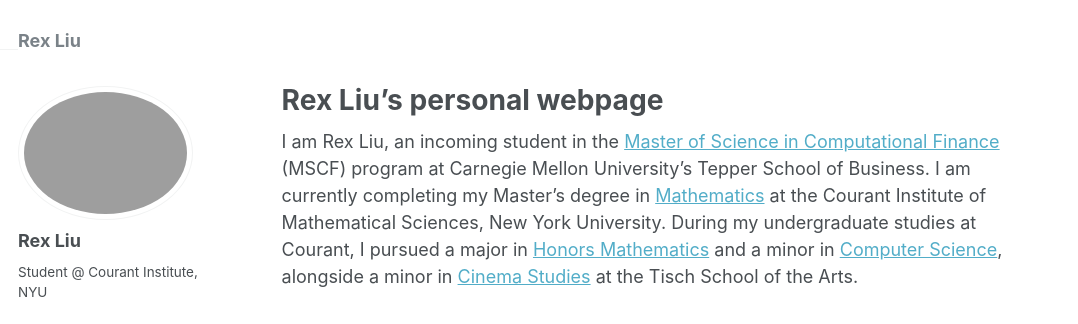
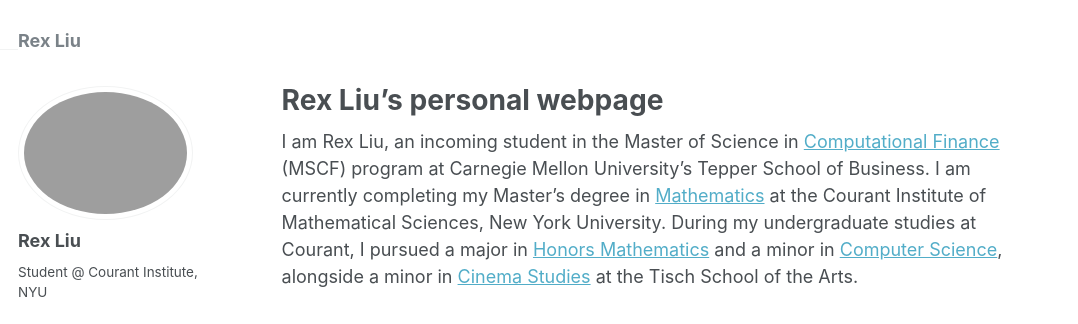
Before and after one commit to RexLiu9/rexliu9.github.io, a Jekyll site: the page built from _pages/about.md, in a window 1280 px wide and 900 px high. Shown: the top 324 px of the window, without its empty margins (0-1078 px from the left). Built offline with Jekyll 4.4.1, drawn with Linux system fonts in a browser that asks for light colours.

```diff
--- a/_pages/about.md
+++ b/_pages/about.md
@@ -7,7 +7,7 @@ redirect_from:
   - /about.html
 ---
 
-I am Rex Liu, an incoming student in the [Master of Science in Computational Finance](https://www.cmu.edu/mscf/) (MSCF) program at Carnegie Mellon University's Tepper School of Business. I am currently completing my Master’s degree in [Mathematics](https://math.nyu.edu/dynamic/graduate/ms-gsas/ms-mathematics/) at the Courant Institute of Mathematical Sciences, New York University. During my undergraduate studies at Courant, I pursued a major in [Honors Mathematics](https://math.nyu.edu/dynamic/undergrad/ba-cas/majors-minors/honors-programs/#honors-math-major) and a minor in [Computer Science](https://cs.nyu.edu/home/undergrad/minor_programs.html), alongside a minor in [Cinema Studies](https://tisch.nyu.edu/cinema-studies) at the Tisch School of the Arts.
+I am Rex Liu, an incoming student in the Master of Science in [Computational Finance](https://www.cmu.edu/mscf/) (MSCF) program at Carnegie Mellon University's Tepper School of Business. I am currently completing my Master’s degree in [Mathematics](https://math.nyu.edu/dynamic/graduate/ms-gsas/ms-mathematics/) at the Courant Institute of Mathematical Sciences, New York University. During my undergraduate studies at Courant, I pursued a major in [Honors Mathematics](https://math.nyu.edu/dynamic/undergrad/ba-cas/majors-minors/honors-programs/#honors-math-major) and a minor in [Computer Science](https://cs.nyu.edu/home/undergrad/minor_programs.html), alongside a minor in [Cinema Studies](https://tisch.nyu.edu/cinema-studies) at the Tisch School of the Arts.
 
 ### Research
 I'm working on my Master's thesis advised by [Prof. Jonathan Goodman](https://math.nyu.edu/~goodman/), about the convergence of Markov chains and Markov chain Monte Carlo. Previously I have been doing a reading advised by [Prof. Fedor Bogomolov](https://math.nyu.edu/people/profiles/BOGOMOLOV_Fedor.html), focusing on topological graph theory (graph embedding on surfaces, Heawood conjecture, and the four-color theorem) in Summer 2022. I joined the [Ross](https://rossprogram.org/) math camp studying number theory in Summer 2019.
```
